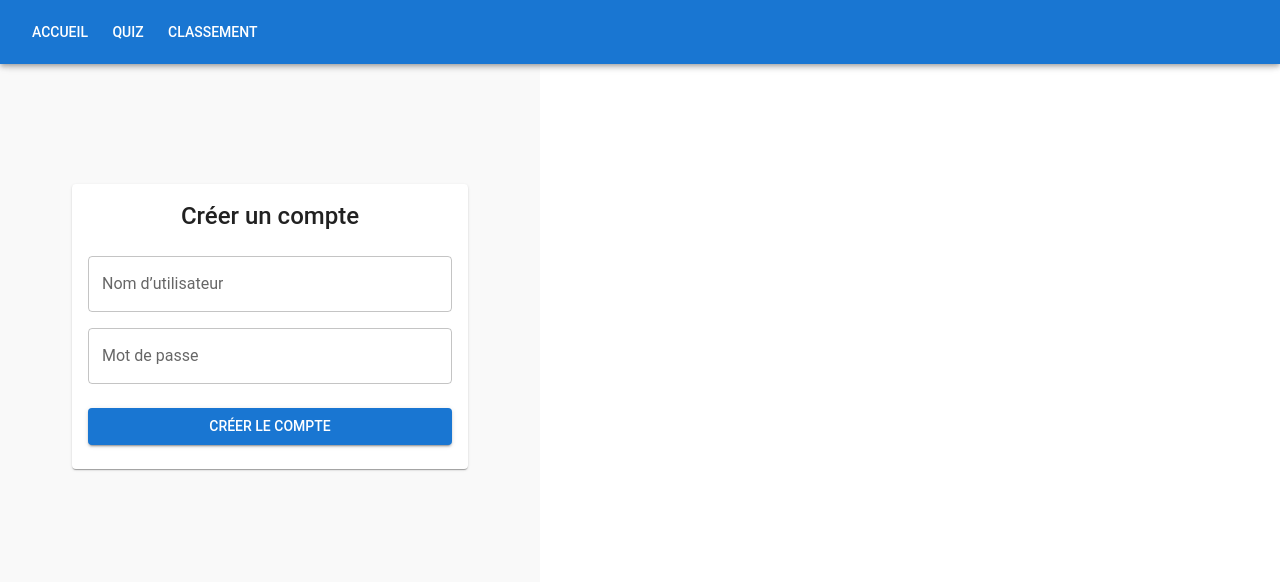
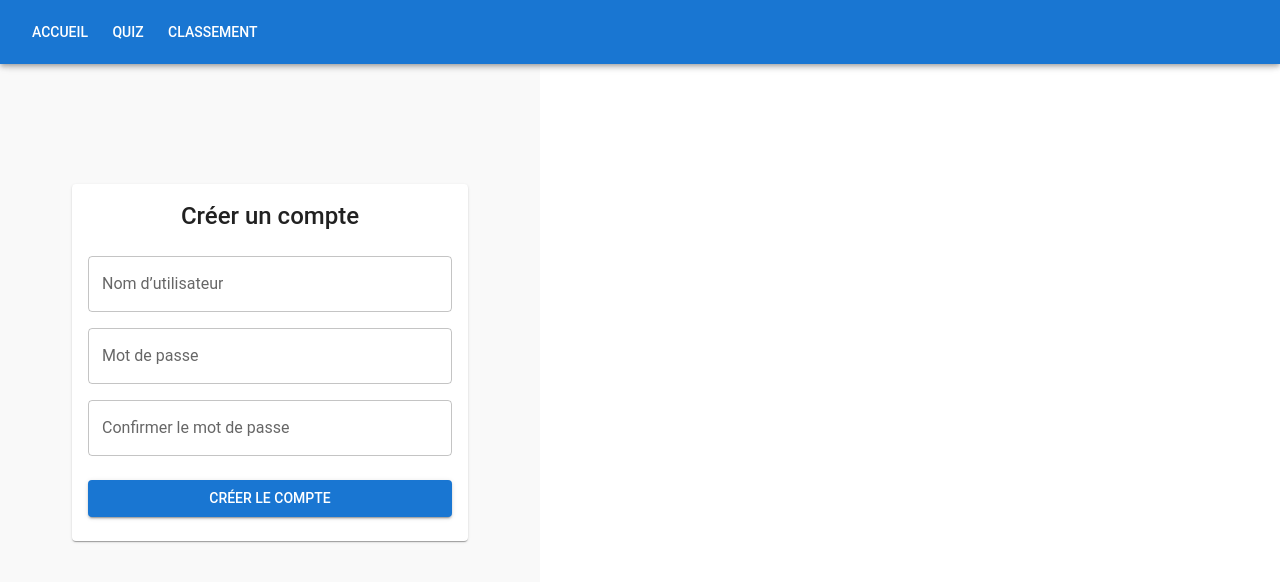
Before and after one commit to 2134914-renard-constant/projet-personnelv2, a React (Vite) app in the folder quiz-appli/: page /creer-compte in a window 1280 px wide. Shown: the top 582 px of the page. Built offline with nearby package versions, Linux system fonts and the light colour scheme; some icons are missing.

Commit message:
Ajout champ confirmer mdp + validation form creer compte

```diff
--- a/quiz-appli/src/components/CreerCompte.tsx
+++ b/quiz-appli/src/components/CreerCompte.tsx
@@ -8,11 +8,29 @@ import { useApi } from '../api/api';
 export default function CreerCompte() {
   const [nomUtilisateur, setNomUtilisateur] = useState('');
   const [motDePasse, setMotDePasse] = useState('');
-  const [erreur, setErreur] = useState('');
+  const [confirmation, setConfirmation] = useState('');
+  const [message, setMessage] = useState('');
+  const [erreurs, setErreurs] = useState<{ nom?: string, mot?: string, confirmation?: string }>({});
   const navigate = useNavigate();
   const api = useApi();
 
-  const handleSubmit = async () => {
+  const handleSubmit = async (e: React.FormEvent) => {
+    e.preventDefault();
+
+    const nouveauxErreurs: { nom?: string, mot?: string, confirmation?: string } = {};
+    if (!nomUtilisateur.trim()) {
+      nouveauxErreurs.nom = 'Le nom d’utilisateur est requis';
+    }
+    if (!motDePasse) {
+      nouveauxErreurs.mot = 'Le mot de passe est requis';
+    }
+    if (motDePasse !== confirmation) {
+      nouveauxErreurs.confirmation = 'Les mots de passe ne correspondent pas';
+    }
+
+    setErreurs(nouveauxErreurs);
+    if (Object.keys(nouveauxErreurs).length > 0) return;
+
     try {
       await api.post('/users/add', {
         utilisateur: {
@@ -22,7 +40,7 @@ export default function CreerCompte() {
       });
       navigate('/connexion');
     } catch {
-      setErreur("Erreur lors de la création du compte.");
+      setMessage("Erreur lors de la création du compte.");
     }
   };
 
@@ -33,11 +51,14 @@ export default function CreerCompte() {
           <Typography variant="h5" textAlign="center" gutterBottom>
             Créer un compte
           </Typography>
+          <form onSubmit={handleSubmit}>
             <TextField
               label="Nom d’utilisateur"
               fullWidth
               value={nomUtilisateur}
               onChange={(e) => setNomUtilisateur(e.target.value)}
+              error={!!erreurs.nom}
+              helperText={erreurs.nom}
               sx={{ mt: 2 }}
             />
             <TextField
@@ -46,14 +67,31 @@ export default function CreerCompte() {
               fullWidth
               value={motDePasse}
               onChange={(e) => setMotDePasse(e.target.value)}
+              error={!!erreurs.mot}
+              helperText={erreurs.mot}
               sx={{ mt: 2 }}
             />
-          {erreur && (
-            <Typography color="error" sx={{ mt: 2 }}>{erreur}</Typography>
+            <TextField
+              label="Confirmer le mot de passe"
+              type="password"
+              fullWidth
+              value={confirmation}
+              onChange={(e) => setConfirmation(e.target.value)}
+              error={!!erreurs.confirmation}
+              helperText={erreurs.confirmation}
+              sx={{ mt: 2 }}
+            />
+
+            {message && (
+              <Typography color="error" sx={{ mt: 2 }}>
+                {message}
+              </Typography>
             )}
-          <Button variant="contained" fullWidth sx={{ mt: 3 }} onClick={handleSubmit}>
+
+            <Button type="submit" variant="contained" fullWidth sx={{ mt: 3 }}>
               Créer le compte
             </Button>
+          </form>
         </CardContent>
       </Card>
     </Container>
```
Lines whose indentation alone changed are shown as unchanged.
